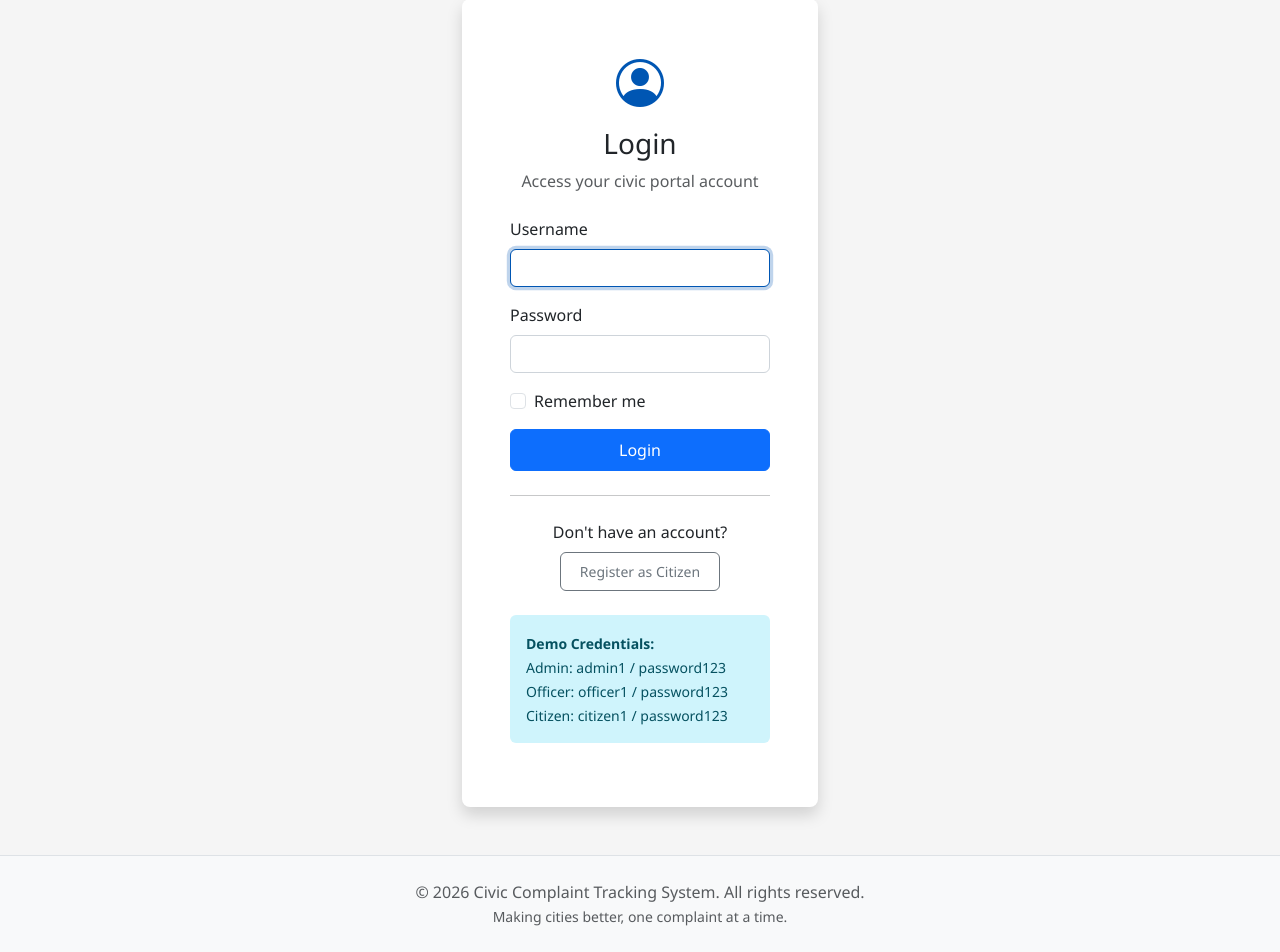
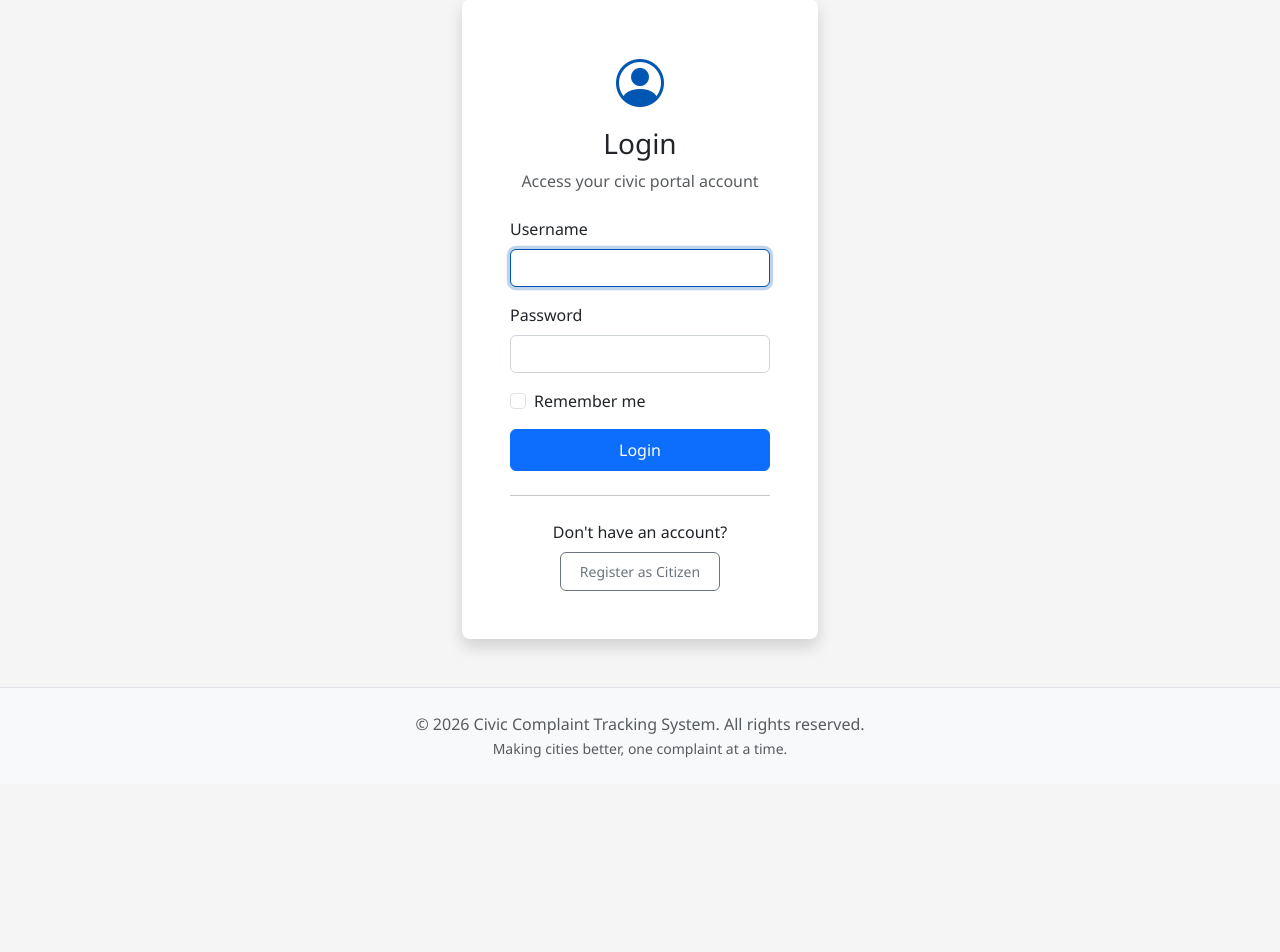
Before and after one commit to alwerad01/CCTRS, a Flask app: page /auth/login in a window 1280 px wide. Shown: the part 82-1034 px from the top of the page. After the commit the page ends 840 px from the top, so only its background shows below. Run offline with Flask 3, Linux system fonts and the light colour scheme.

Commit message:
Update project documentation and remove demo credentials

```diff
--- a/app/templates/auth/login.html
+++ b/app/templates/auth/login.html
@@ -41,15 +41,7 @@
                     </a>
                 </div>
 
-                <!-- Demo Credentials Info -->
-                <div class="alert alert-info mt-4" role="alert">
-                    <small>
-                        <strong>Demo Credentials:</strong><br>
-                        Admin: admin1 / password123<br>
-                        Officer: officer1 / password123<br>
-                        Citizen: citizen1 / password123
-                    </small>
-                </div>
+
             </div>
         </div>
     </div>
```
